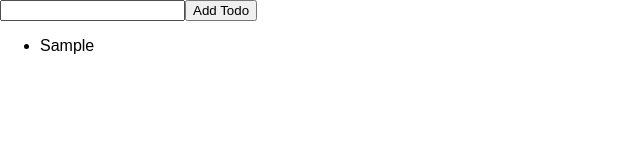
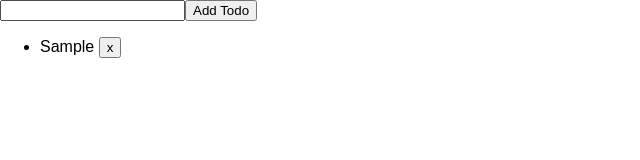
Before and after one commit to bsides/todoapp, a React (Create React App) app: page / in a window 1280 px wide. Both pictures are taken after typing "Sample" into the empty fields and a click on the input "Add Todo". Shown: the top 160 px of the page, without its empty margins (0-640 px from the left). Built offline with nearby package versions, Linux system fonts and the light colour scheme.

Commit message:
Added feature: removing todo

```diff
--- a/src/components/Todo.js
+++ b/src/components/Todo.js
@@ -5,7 +5,22 @@ export default class Todo extends Component {
     const { todos } = this.props
     return (
       <ul>
-        {todos.length > 0 && todos.map((todo, i) => <li key={i}>{todo}</li>)}
+        {todos.length > 0 &&
+          todos.map((todo, i) => {
+            return (
+              <li key={i}>
+                {todo}{' '}
+                <button
+                  type="button"
+                  className="delete-todo"
+                  data-todo={todo}
+                  onClick={this.props.removeTodo}
+                >
+                  x
+                </button>
+              </li>
+            )
+          })}
       </ul>
     )
   }
--- a/src/components/Todos.js
+++ b/src/components/Todos.js
@@ -17,6 +17,13 @@ export default class Todos extends Component {
       inputTodo: ''
     }))
   }
+  removeTodo = e => {
+    const todoToBeRemoved = e.target.dataset.todo
+    const todoRemoved = this.state.todos.filter(
+      item => item !== todoToBeRemoved
+    )
+    this.setState({ todos: todoRemoved })
+  }
   render() {
     return (
       <div>
@@ -28,7 +35,7 @@ export default class Todos extends Component {
             onChange={this.handleChange}
           />
           <input type="submit" value="Add Todo" onClick={this.handleSubmit} />
-          <Todo todos={this.state.todos} />
+          <Todo todos={this.state.todos} removeTodo={this.removeTodo} />
         </form>
       </div>
     )
```
